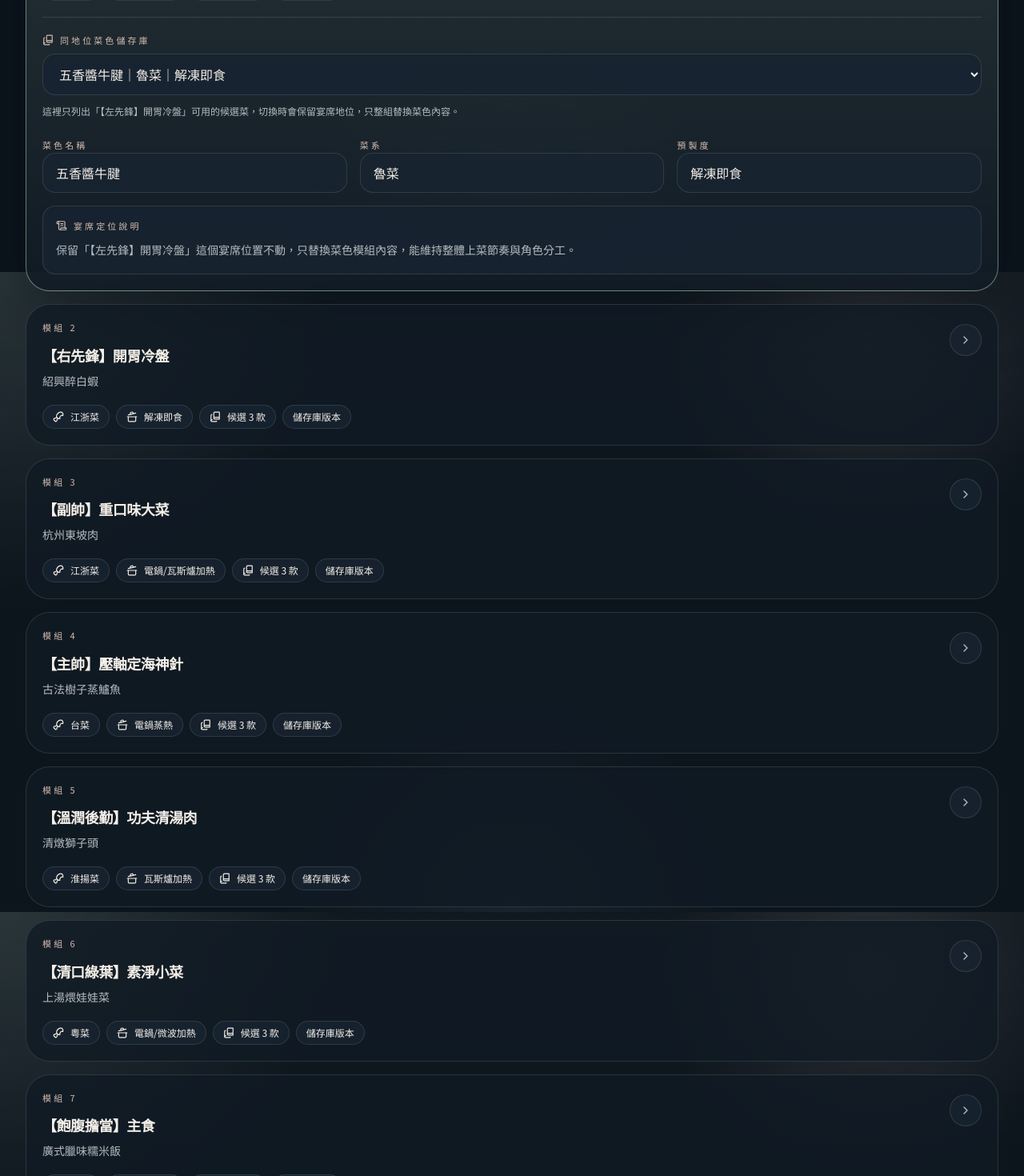
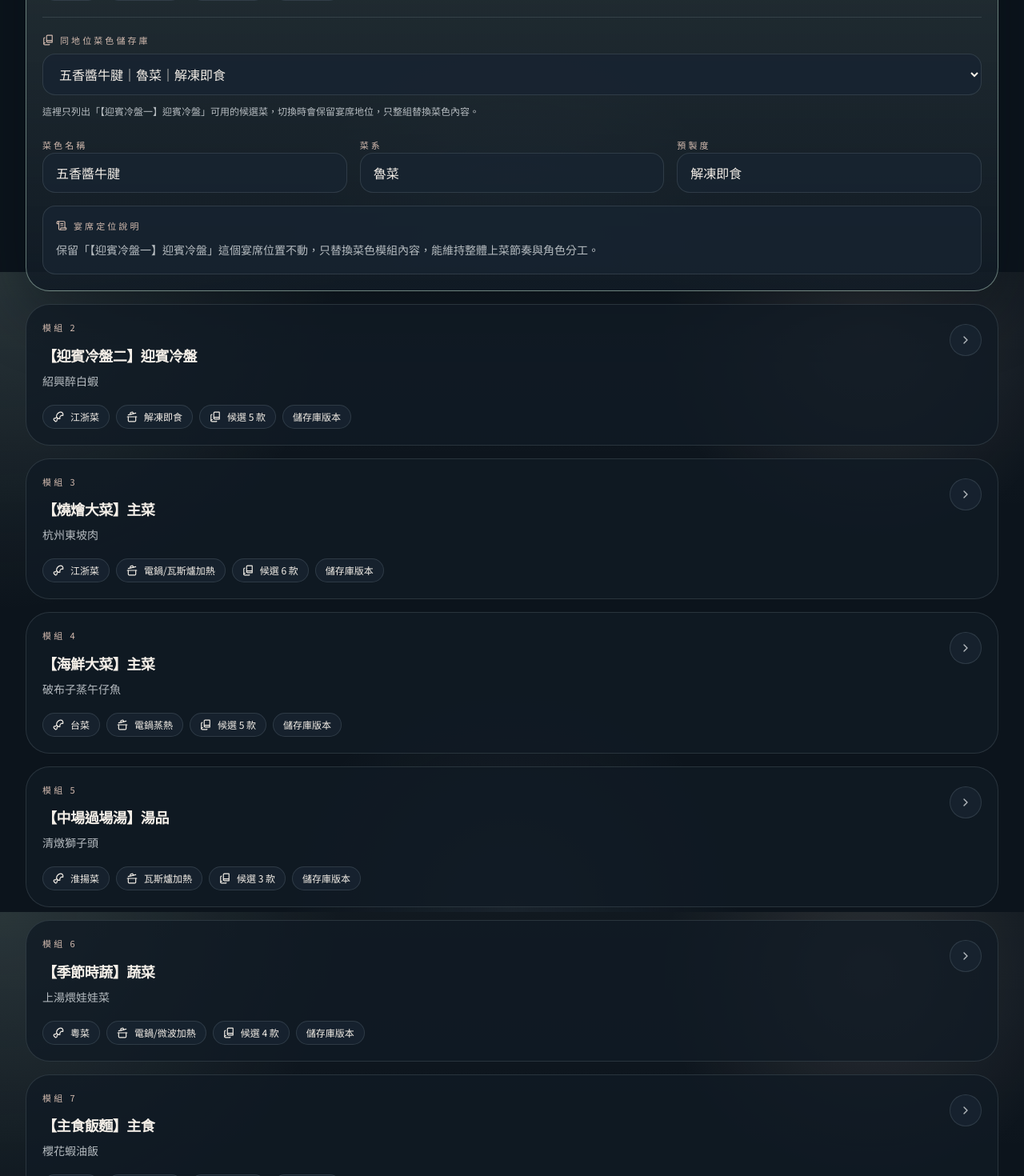
Before and after one commit to differ505-prog/banquet-menu-admin, a Next.js app: page / in a window 1280 px wide. Shown: the part 1260-2730 px from the top of the page at 80% size. Built offline with nearby package versions, Linux system fonts and the light colour scheme.

Commit message:
feat: expand banquet library taxonomy

```diff
--- a/src/components/menu-app.tsx
+++ b/src/components/menu-app.tsx
@@ -302,7 +302,7 @@ export function MenuApp() {
               .join("｜")}
           />
           <StatCard
-            label="主帥結構"
+            label="宴席結構"
             value="八菜一湯"
             hint="保留湯、主食、甜品與兩道冷盤，維持整桌節奏。"
           />
--- a/src/data/default-menu.ts
+++ b/src/data/default-menu.ts
@@ -3,7 +3,7 @@ import type { MenuDish } from "@/types/menu";
 export const defaultMenu: MenuDish[] = [
   {
     id: "1",
-    role: "【左先鋒】開胃冷盤",
+    role: "【迎賓冷盤一】迎賓冷盤",
     dishName: "五香醬牛腱",
     cuisine: "魯菜",
     premadeLevel: "解凍即食",
@@ -12,7 +12,7 @@ export const defaultMenu: MenuDish[] = [
   },
   {
     id: "2",
-    role: "【右先鋒】開胃冷盤",
+    role: "【迎賓冷盤二】迎賓冷盤",
     dishName: "紹興醉白蝦",
     cuisine: "江浙菜",
     premadeLevel: "解凍即食",
@@ -21,7 +21,7 @@ export const defaultMenu: MenuDish[] = [
   },
   {
     id: "3",
-    role: "【副帥】重口味大菜",
+    role: "【燒燴大菜】主菜",
     dishName: "杭州東坡肉",
     cuisine: "江浙菜",
     premadeLevel: "電鍋/瓦斯爐加熱",
@@ -30,8 +30,8 @@ export const defaultMenu: MenuDish[] = [
   },
   {
     id: "4",
-    role: "【主帥】壓軸定海神針",
-    dishName: "古法樹子蒸鱸魚",
+    role: "【海鮮大菜】主菜",
+    dishName: "破布子蒸午仔魚",
     cuisine: "台菜",
     premadeLevel: "電鍋蒸熱",
     thawProfile: "fish",
@@ -39,16 +39,16 @@ export const defaultMenu: MenuDish[] = [
   },
   {
     id: "5",
-    role: "【溫潤後勤】功夫清湯肉",
+    role: "【中場過場湯】湯品",
     dishName: "清燉獅子頭",
     cuisine: "淮揚菜",
     premadeLevel: "瓦斯爐加熱",
     thawProfile: "meat",
-    cookingProfile: "reheat-braise",
+    cookingProfile: "reheat-soup",
   },
   {
     id: "6",
-    role: "【清口綠葉】素淨小菜",
+    role: "【季節時蔬】蔬菜",
     dishName: "上湯煨娃娃菜",
     cuisine: "粵菜",
     premadeLevel: "電鍋/微波加熱",
@@ -57,16 +57,16 @@ export const defaultMenu: MenuDish[] = [
   },
   {
     id: "7",
-    role: "【飽腹擔當】主食",
-    dishName: "廣式臘味糯米飯",
-    cuisine: "粵菜",
+    role: "【主食飯麵】主食",
+    dishName: "櫻花蝦油飯",
+    cuisine: "台菜",
     premadeLevel: "電鍋加熱",
     thawProfile: "other",
     cookingProfile: "reheat-rice",
   },
   {
     id: "8",
-    role: "【靈魂洗滌】壓軸大湯",
+    role: "【壓軸燉湯】湯品",
     dishName: "原盅蒜頭燉土雞湯",
     cuisine: "台菜",
     premadeLevel: "瓦斯爐加熱",
@@ -75,7 +75,7 @@ export const defaultMenu: MenuDish[] = [
   },
   {
     id: "9",
-    role: "【甜蜜餘韻】甜品",
+    role: "【中式甜品】甜品",
     dishName: "冰糖紫米紅豆湯",
     cuisine: "傳統中式",
     premadeLevel: "電鍋蒸熱",
--- a/src/data/role-dish-library.ts
+++ b/src/data/role-dish-library.ts
@@ -1,31 +1,31 @@
 import type { RoleDishLibrary, RoleDishOption } from "@/types/menu";
 
 const getRoleDefaultProfiles = (role: string) => {
-  if (role.includes("主帥")) {
+  if (role.includes("海鮮大菜")) {
     return { thawProfile: "fish", cookingProfile: "steam-fish" } as const;
   }
 
-  if (role.includes("開胃冷盤")) {
+  if (role.includes("迎賓冷盤")) {
     return { thawProfile: "other", cookingProfile: "cold-serve" } as const;
   }
 
-  if (role.includes("重口味大菜") || role.includes("功夫清湯肉")) {
+  if (role.includes("燒燴大菜")) {
     return { thawProfile: "meat", cookingProfile: "reheat-braise" } as const;
   }
 
-  if (role.includes("素淨小菜")) {
+  if (role.includes("中場過場湯") || role.includes("壓軸燉湯")) {
+    return { thawProfile: "meat", cookingProfile: "reheat-soup" } as const;
+  }
+
+  if (role.includes("季節時蔬")) {
     return { thawProfile: "other", cookingProfile: "reheat-veg" } as const;
   }
 
-  if (role.includes("主食")) {
+  if (role.includes("主食飯麵")) {
     return { thawProfile: "other", cookingProfile: "reheat-rice" } as const;
   }
 
-  if (role.includes("壓軸大湯")) {
-    return { thawProfile: "meat", cookingProfile: "reheat-soup" } as const;
-  }
-
-  if (role.includes("甜品")) {
+  if (role.includes("中式甜品")) {
     return { thawProfile: "other", cookingProfile: "steam-dessert" } as const;
   }
 
@@ -33,10 +33,10 @@ const getRoleDefaultProfiles = (role: string) => {
 };
 
 export const roleDishLibrary: RoleDishLibrary = {
-  "【左先鋒】開胃冷盤": [
+  "【迎賓冷盤一】迎賓冷盤": [
     {
       libraryId: "left-cold-1",
-      role: "【左先鋒】開胃冷盤",
+      role: "【迎賓冷盤一】迎賓冷盤",
       dishName: "五香醬牛腱",
       cuisine: "魯菜",
       premadeLevel: "解凍即食",
@@ -45,7 +45,7 @@ export const roleDishLibrary: RoleDishLibrary = {
     },
     {
       libraryId: "left-cold-2",
-      role: "【左先鋒】開胃冷盤",
+      role: "【迎賓冷盤一】迎賓冷盤",
       dishName: "鎮江水晶肴肉",
       cuisine: "江浙菜",
       premadeLevel: "解凍即食",
@@ -54,18 +54,36 @@ export const roleDishLibrary: RoleDishLibrary = {
     },
     {
       libraryId: "left-cold-3",
-      role: "【左先鋒】開胃冷盤",
-      dishName: "蒜香涼拌海蜇頭",
-      cuisine: "粵菜",
+      role: "【迎賓冷盤一】迎賓冷盤",
+      dishName: "老醋陳皮拌雲耳",
+      cuisine: "涼拌",
       premadeLevel: "解凍即食",
       thawProfile: "other",
       cookingProfile: "cold-serve",
     },
+    {
+      libraryId: "left-cold-4",
+      role: "【迎賓冷盤一】迎賓冷盤",
+      dishName: "冰糖醬鴨",
+      cuisine: "江浙菜",
+      premadeLevel: "解凍即食",
+      thawProfile: "meat",
+      cookingProfile: "cold-serve",
+    },
+    {
+      libraryId: "left-cold-5",
+      role: "【迎賓冷盤一】迎賓冷盤",
+      dishName: "煙燻甘蔗雞",
+      cuisine: "台菜",
+      premadeLevel: "解凍即食",
+      thawProfile: "meat",
+      cookingProfile: "cold-serve",
+    },
   ],
-  "【右先鋒】開胃冷盤": [
+  "【迎賓冷盤二】迎賓冷盤": [
     {
       libraryId: "right-cold-1",
-      role: "【右先鋒】開胃冷盤",
+      role: "【迎賓冷盤二】迎賓冷盤",
       dishName: "紹興醉白蝦",
       cuisine: "江浙菜",
       premadeLevel: "解凍即食",
@@ -74,27 +92,45 @@ export const roleDishLibrary: RoleDishLibrary = {
     },
     {
       libraryId: "right-cold-2",
-      role: "【右先鋒】開胃冷盤",
-      dishName: "煙燻甘蔗雞",
+      role: "【迎賓冷盤二】迎賓冷盤",
+      dishName: "蒜香涼拌海蜇頭",
+      cuisine: "粵菜",
+      premadeLevel: "解凍即食",
+      thawProfile: "other",
+      cookingProfile: "cold-serve",
+    },
+    {
+      libraryId: "right-cold-3",
+      role: "【迎賓冷盤二】迎賓冷盤",
+      dishName: "蒜泥白肉",
+      cuisine: "川菜",
+      premadeLevel: "解凍後水煮溫熱食",
+      thawProfile: "meat",
+      cookingProfile: "reheat-braise",
+    },
+    {
+      libraryId: "right-cold-4",
+      role: "【迎賓冷盤二】迎賓冷盤",
+      dishName: "五味冰卷",
       cuisine: "台菜",
+      premadeLevel: "解凍即食",
+      thawProfile: "other",
+      cookingProfile: "cold-serve",
+    },
+    {
+      libraryId: "right-cold-5",
+      role: "【迎賓冷盤二】迎賓冷盤",
+      dishName: "冰糖醬鴨",
+      cuisine: "江浙菜",
       premadeLevel: "解凍即食",
       thawProfile: "meat",
       cookingProfile: "cold-serve",
     },
-    {
-      libraryId: "right-cold-3",
-      role: "【右先鋒】開胃冷盤",
-      dishName: "蒜泥白肉",
-      cuisine: "川菜",
-      premadeLevel: "電鍋回溫後冷食",
-      thawProfile: "meat",
-      cookingProfile: "cold-serve",
-    },
   ],
-  "【副帥】重口味大菜": [
+  "【燒燴大菜】主菜": [
     {
       libraryId: "vice-main-1",
-      role: "【副帥】重口味大菜",
+      role: "【燒燴大菜】主菜",
       dishName: "杭州東坡肉",
       cuisine: "江浙菜",
       premadeLevel: "電鍋/瓦斯爐加熱",
@@ -103,7 +139,7 @@ export const roleDishLibrary: RoleDishLibrary = {
     },
     {
       libraryId: "vice-main-2",
-      role: "【副帥】重口味大菜",
+      role: "【燒燴大菜】主菜",
       dishName: "無錫排骨",
       cuisine: "江浙菜",
       premadeLevel: "瓦斯爐收汁加熱",
@@ -112,27 +148,45 @@ export const roleDishLibrary: RoleDishLibrary = {
     },
     {
       libraryId: "vice-main-3",
-      role: "【副帥】重口味大菜",
+      role: "【燒燴大菜】主菜",
       dishName: "梅干扣肉",
       cuisine: "客家菜",
       premadeLevel: "電鍋蒸熱",
       thawProfile: "meat",
       cookingProfile: "reheat-braise",
     },
-  ],
-  "【主帥】壓軸定海神針": [
     {
-      libraryId: "main-fish-1",
-      role: "【主帥】壓軸定海神針",
-      dishName: "古法樹子蒸鱸魚",
-      cuisine: "台菜",
-      premadeLevel: "電鍋蒸熱",
-      thawProfile: "fish",
-      cookingProfile: "steam-fish",
+      libraryId: "vice-main-4",
+      role: "【燒燴大菜】主菜",
+      dishName: "蔥燒鮮烏參",
+      cuisine: "魯菜",
+      premadeLevel: "微波加熱",
+      thawProfile: "other",
+      cookingProfile: "reheat-braise",
     },
     {
+      libraryId: "vice-main-5",
+      role: "【燒燴大菜】主菜",
+      dishName: "紅酒燉牛小排",
+      cuisine: "融合菜",
+      premadeLevel: "瓦斯爐加熱",
+      thawProfile: "meat",
+      cookingProfile: "reheat-braise",
+    },
+    {
+      libraryId: "vice-main-6",
+      role: "【燒燴大菜】主菜",
+      dishName: "芋泥香酥鴨",
+      cuisine: "粵菜",
+      premadeLevel: "氣炸或烤箱加熱",
+      thawProfile: "meat",
+      cookingProfile: "reheat-braise",
+    },
+  ],
+  "【海鮮大菜】主菜": [
+    {
       libraryId: "main-fish-2",
-      role: "【主帥】壓軸定海神針",
+      role: "【海鮮大菜】主菜",
       dishName: "豆豉清蒸石斑魚",
       cuisine: "粵菜",
       premadeLevel: "電鍋蒸熱",
@@ -141,47 +195,74 @@ export const roleDishLibrary: RoleDishLibrary = {
     },
     {
       libraryId: "main-fish-3",
-      role: "【主帥】壓軸定海神針",
+      role: "【海鮮大菜】主菜",
       dishName: "破布子蒸午仔魚",
       cuisine: "台菜",
       premadeLevel: "電鍋蒸熱",
       thawProfile: "fish",
       cookingProfile: "steam-fish",
     },
+    {
+      libraryId: "main-fish-4",
+      role: "【海鮮大菜】主菜",
+      dishName: "糖醋溜鰈魚",
+      cuisine: "魯菜",
+      premadeLevel: "氣炸鍋與醬汁加熱",
+      thawProfile: "fish",
+      cookingProfile: "reheat-braise",
+    },
+    {
+      libraryId: "main-fish-5",
+      role: "【海鮮大菜】主菜",
+      dishName: "蒜蓉粉絲蒸扇貝",
+      cuisine: "粵菜",
+      premadeLevel: "電鍋蒸熱",
+      thawProfile: "other",
+      cookingProfile: "steam-fish",
+    },
+    {
+      libraryId: "main-fish-6",
+      role: "【海鮮大菜】主菜",
+      dishName: "乾燒明蝦",
+      cuisine: "川菜",
+      premadeLevel: "瓦斯爐加熱",
+      thawProfile: "shrimp",
+      cookingProfile: "reheat-braise",
+    },
   ],
-  "【溫潤後勤】功夫清湯肉": [
+  "【中場過場湯】湯品": [
     {
       libraryId: "soup-meat-1",
-      role: "【溫潤後勤】功夫清湯肉",
+      role: "【中場過場湯】湯品",
       dishName: "清燉獅子頭",
       cuisine: "淮揚菜",
       premadeLevel: "瓦斯爐加熱",
       thawProfile: "meat",
-      cookingProfile: "reheat-braise",
+      cookingProfile: "reheat-soup",
     },
     {
       libraryId: "soup-meat-2",
-      role: "【溫潤後勤】功夫清湯肉",
+      role: "【中場過場湯】湯品",
       dishName: "砂鍋醃篤鮮",
       cuisine: "江浙菜",
       premadeLevel: "瓦斯爐加熱",
       thawProfile: "meat",
-      cookingProfile: "reheat-braise",
+      cookingProfile: "reheat-soup",
     },
     {
       libraryId: "soup-meat-3",
-      role: "【溫潤後勤】功夫清湯肉",
+      role: "【中場過場湯】湯品",
       dishName: "蘿蔔清燉牛腩",
-      cuisine: "台式家常",
+      cuisine: "台菜",
       premadeLevel: "瓦斯爐加熱",
       thawProfile: "meat",
-      cookingProfile: "reheat-braise",
+      cookingProfile: "reheat-soup",
     },
   ],
-  "【清口綠葉】素淨小菜": [
+  "【季節時蔬】蔬菜": [
     {
       libraryId: "veg-1",
-      role: "【清口綠葉】素淨小菜",
+      role: "【季節時蔬】蔬菜",
       dishName: "上湯煨娃娃菜",
       cuisine: "粵菜",
       premadeLevel: "電鍋/微波加熱",
@@ -190,36 +271,36 @@ export const roleDishLibrary: RoleDishLibrary = {
     },
     {
       libraryId: "veg-2",
-      role: "【清口綠葉】素淨小菜",
-      dishName: "蟹粉扒津白",
-      cuisine: "淮揚菜",
-      premadeLevel: "電鍋加熱",
+      role: "【季節時蔬】蔬菜",
+      dishName: "百果炒芥菜",
+      cuisine: "台菜",
+      premadeLevel: "微波加熱",
       thawProfile: "other",
       cookingProfile: "reheat-veg",
     },
     {
       libraryId: "veg-3",
-      role: "【清口綠葉】素淨小菜",
-      dishName: "干貝絲燴白菜",
+      role: "【季節時蔬】蔬菜",
+      dishName: "蘆筍炒百合",
       cuisine: "台菜",
-      premadeLevel: "微波/瓦斯爐加熱",
+      premadeLevel: "微波加熱",
+      thawProfile: "other",
+      cookingProfile: "reheat-veg",
+    },
+    {
+      libraryId: "veg-4",
+      role: "【季節時蔬】蔬菜",
+      dishName: "金沙綠竹筍",
+      cuisine: "台菜",
+      premadeLevel: "烤箱加熱",
       thawProfile: "other",
       cookingProfile: "reheat-veg",
     },
   ],
-  "【飽腹擔當】主食": [
-    {
-      libraryId: "staple-1",
-      role: "【飽腹擔當】主食",
-      dishName: "廣式臘味糯米飯",
-      cuisine: "粵菜",
-      premadeLevel: "電鍋加熱",
-      thawProfile: "other",
-      cookingProfile: "reheat-rice",
-    },
+  "【主食飯麵】主食": [
     {
       libraryId: "staple-2",
-      role: "【飽腹擔當】主食",
+      role: "【主食飯麵】主食",
       dishName: "櫻花蝦油飯",
       cuisine: "台菜",
       premadeLevel: "電鍋加熱",
@@ -228,18 +309,36 @@ export const roleDishLibrary: RoleDishLibrary = {
     },
     {
       libraryId: "staple-3",
-      role: "【飽腹擔當】主食",
-      dishName: "干貝芋香米糕",
-      cuisine: "台菜",
+      role: "【主食飯麵】主食",
+      dishName: "櫻花蝦 XO 醬炒飯",
+      cuisine: "粵菜",
+      premadeLevel: "微波加熱",
+      thawProfile: "other",
+      cookingProfile: "reheat-rice",
+    },
+    {
+      libraryId: "staple-4",
+      role: "【主食飯麵】主食",
+      dishName: "干燒伊麵",
+      cuisine: "粵菜",
+      premadeLevel: "微波加熱",
+      thawProfile: "other",
+      cookingProfile: "reheat-rice",
+    },
+    {
+      libraryId: "staple-5",
+      role: "【主食飯麵】主食",
+      dishName: "奶黃壽桃包",
+      cuisine: "中式點心",
       premadeLevel: "電鍋蒸熱",
       thawProfile: "other",
       cookingProfile: "reheat-rice",
     },
   ],
-  "【靈魂洗滌】壓軸大湯": [
+  "【壓軸燉湯】湯品": [
     {
       libraryId: "soup-1",
-      role: "【靈魂洗滌】壓軸大湯",
+      role: "【壓軸燉湯】湯品",
       dishName: "原盅蒜頭燉土雞湯",
       cuisine: "台菜",
       premadeLevel: "瓦斯爐加熱",
@@ -248,7 +347,7 @@ export const roleDishLibrary: RoleDishLibrary = {
     },
     {
       libraryId: "soup-2",
-      role: "【靈魂洗滌】壓軸大湯",
+      role: "【壓軸燉湯】湯品",
       dishName: "干貝竹笙雞湯",
       cuisine: "粵菜",
       premadeLevel: "瓦斯爐加熱",
@@ -257,18 +356,27 @@ export const roleDishLibrary: RoleDishLibrary = {
     },
     {
       libraryId: "soup-3",
-      role: "【靈魂洗滌】壓軸大湯",
-      dishName: "剝皮辣椒燉雞湯",
+      role: "【壓軸燉湯】湯品",
+      dishName: "台式佛跳牆",
       cuisine: "台菜",
+      premadeLevel: "電鍋加熱",
+      thawProfile: "meat",
+      cookingProfile: "reheat-soup",
+    },
+    {
+      libraryId: "soup-4",
+      role: "【壓軸燉湯】湯品",
+      dishName: "白胡椒豬肚排骨湯",
+      cuisine: "客家菜",
       premadeLevel: "瓦斯爐加熱",
       thawProfile: "meat",
       cookingProfile: "reheat-soup",
     },
   ],
-  "【甜蜜餘韻】甜品": [
+  "【中式甜品】甜品": [
     {
       libraryId: "dessert-1",
-      role: "【甜蜜餘韻】甜品",
+      role: "【中式甜品】甜品",
       dishName: "冰糖紫米紅豆湯",
       cuisine: "傳統中式",
       premadeLevel: "電鍋蒸熱",
@@ -277,7 +385,7 @@ export const roleDishLibrary: RoleDishLibrary = {
     },
     {
       libraryId: "dessert-2",
-      role: "【甜蜜餘韻】甜品",
+      role: "【中式甜品】甜品",
       dishName: "桂圓銀耳蓮子湯",
       cuisine: "傳統中式",
       premadeLevel: "電鍋蒸熱",
@@ -286,10 +394,19 @@ export const roleDishLibrary: RoleDishLibrary = {
     },
     {
       libraryId: "dessert-3",
-      role: "【甜蜜餘韻】甜品",
-      dishName: "紅豆年糕甜湯",
-      cuisine: "台式甜品",
-      premadeLevel: "電鍋加熱",
+      role: "【中式甜品】甜品",
+      dishName: "芋泥椰汁西米露",
+      cuisine: "粵菜",
+      premadeLevel: "解凍即食冷食",
+      thawProfile: "other",
+      cookingProfile: "cold-serve",
+    },
+    {
+      libraryId: "dessert-4",
+      role: "【中式甜品】甜品",
+      dishName: "冰糖燉雪梨",
+      cuisine: "中式",
+      premadeLevel: "電鍋熱食或冷飲",
       thawProfile: "other",
       cookingProfile: "steam-dessert",
     },
--- a/src/utils/menu.ts
+++ b/src/utils/menu.ts
@@ -246,12 +246,12 @@ export const buildLibraryReviewPrompt = (library: RoleDishLibrary) => {
     libraryLines,
     "請用繁體中文輸出，並嚴格依照以下格式回覆：",
     "1. 先給這份菜庫整體評分（滿分 10 分，可含小數），並說明評分理由，至少涵蓋：宴席地位適配度、菜系合理性、預製度合理性、菜名標準性、候選完整性。",
-    "2. 評估這份『給 LLM 的覆核提示詞』本身寫得好不好，給一個滿分 10 分的分數，並提出可讓 IDE 之後生成更高品質覆核提示詞的改善建議。這一段只討論提示詞設計本身，不要混入菜庫資料修改建議。",
-    "3. 逐一檢查每個宴席地位是否放對類型的菜、菜系標示是否合理、預製度描述是否恰當；若有不適合該地位、菜系歸類可疑、命名不精確、或不利於宴席節奏的項目，請逐條指出。",
-    "4. 針對每個宴席地位，提出菜色調整、修改或補充建議；若候選不足，請主動擴增菜品庫，補出更多適合同位階的候選菜。目標是把菜庫補強、補深、補廣，不是維持目前的候選數量；若有必要，可以明確建議某些地位增加到超過現有數量。",
+    "2. 評估這份『給 LLM 的覆核提示詞』本身寫得好不好，給一個滿分 10 分的分數，並提出可讓 IDE 之後生成更高品質覆核提示詞的改善建議。這一段只討論提示詞設計本身，不要混入菜庫資料修改建議。請特別檢查它是否明確要求：食材多樣性防撞車、標準化欄位命名、以及 Context 情境輸入。",
+    "3. 逐一檢查每個宴席地位是否放對類型的菜、菜系標示是否合理、預製度描述是否恰當；若有不適合該地位、菜系歸類可疑、命名不精確、或不利於宴席節奏的項目，請逐條指出。你必須額外執行『食材多樣性掃描』，檢查同一分類下的主要蛋白質、蔬菜類型、澱粉屬性是否重複過高，避免全豬肉、全白菜、全糯米等撞車現象。",
+    "4. 針對每個宴席地位，提出菜色調整、修改或補充建議；若候選不足，請主動擴增菜品庫，補出更多適合同位階的候選菜。目標是把菜庫補強、補深、補廣，不是維持目前的候選數量；若有必要，可以明確建議某些地位增加到超過現有數量。補充建議時，請優先補進與現有食材屬性不同的候選。",
     "5. 對所有你認為命名不夠標準、不夠精確、過於口語、或不符合常見食譜書／料理資料庫寫法的名稱提出修正建議。這裡不只包含菜名，也包含像『左先鋒』『主帥』『靈魂洗滌』這類宴席位階／分類名稱；若你認為它們可以改成更接近食譜書、正式菜單分類、料理資料庫欄位的標準名稱，也可以提出對照建議。不要為了更好聽而任意升級食材、改變料理層級、或加入原本不存在的食材與修辭。",
     "6. 請先彙整前面所有與『菜庫內容本身』有關的修改事項，另外整理成一段『可直接複製貼給 IDE 的菜庫修改提示詞』。這一段的目的，是讓 IDE 直接依據你的覆核結果去修改與擴增候選菜庫資料；必須明確列出要刪除、替換、改名、補充、增列的宴席地位、菜名、菜系、預製度與原因，並明確提醒 IDE 不需要拘泥於目前每個地位的候選數量。若涉及菜名或位階名稱修正，請以食譜書標準命名、正式菜單分類、資料庫欄位命名為優先，不要改寫成更華麗但偏離原本功能的名稱，也不要混入提示詞設計建議。",
-    "7. 再另外整理一段『可直接複製貼給 IDE 的提示詞優化提示詞』，這一段主要用來優化未來給 LLM 的菜庫覆核提示詞；除了提示詞本身的結構與措辭，也可以納入系統設計面、資訊架構、欄位設計、輸入輸出格式、操作流程等會影響覆核品質的改善建議，但不要混入具體菜庫資料修改內容。這一段請強制使用「系統設計改善清單」格式輸出，至少包含：問題、影響、改善方向、建議做法、若要交給 IDE 執行時的提示詞草案。",
+    "7. 再另外整理一段『可直接複製貼給 IDE 的提示詞優化提示詞』，這一段主要用來優化未來給 LLM 的菜庫覆核提示詞；除了提示詞本身的結構與措辭，也可以納入系統設計面、資訊架構、欄位設計、輸入輸出格式、操作流程等會影響覆核品質的改善建議，但不要混入具體菜庫資料修改內容。這一段請強制使用「系統設計改善清單」格式輸出，至少包含：問題、影響、改善方向、建議做法、若要交給 IDE 執行時的提示詞草案，並把以下三項整併進新版 Prompt：A. 食材多樣性掃描；B. 標準化建檔 Schema；C. [Context] 區塊（至少含食用人數與設備限制）。",
     "8. 若某個宴席地位沒有問題，也要明確寫出『可保留』與原因，避免只挑錯不挑對。",
   ].join("\n");
 };
@@ -269,36 +269,36 @@ export const buildLibraryExportJson = (library: RoleDishLibrary) =>
   );
 
 export const getGuestCourseLabel = (role: string) => {
-  if (role.includes("開胃冷盤")) {
+  if (role.includes("迎賓冷盤")) {
     return "迎賓冷盤";
   }
 
-  if (role.includes("副帥")) {
-    return "風味主菜";
+  if (role.includes("燒燴大菜")) {
+    return "燒燴大菜";
   }
 
-  if (role.includes("主帥")) {
-    return "宴席主菜";
+  if (role.includes("海鮮大菜")) {
+    return "海鮮大菜";
   }
 
-  if (role.includes("功夫清湯肉")) {
-    return "暖席佳餚";
+  if (role.includes("中場過場湯")) {
+    return "中場過場湯";
   }
 
-  if (role.includes("素淨小菜")) {
-    return "時蔬雅饌";
+  if (role.includes("季節時蔬")) {
+    return "季節時蔬";
   }
 
-  if (role.includes("主食")) {
-    return "經典主食";
+  if (role.includes("主食飯麵")) {
+    return "主食飯麵";
   }
 
-  if (role.includes("壓軸大湯")) {
-    return "養生湯品";
+  if (role.includes("壓軸燉湯")) {
+    return "壓軸燉湯";
   }
 
-  if (role.includes("甜品")) {
-    return "甜蜜餘韻";
+  if (role.includes("中式甜品")) {
+    return "中式甜品";
   }
 
   return "私宴精選";
```
Also changed, not shown: 1 other file (tests, documents, lock files or other folders).
